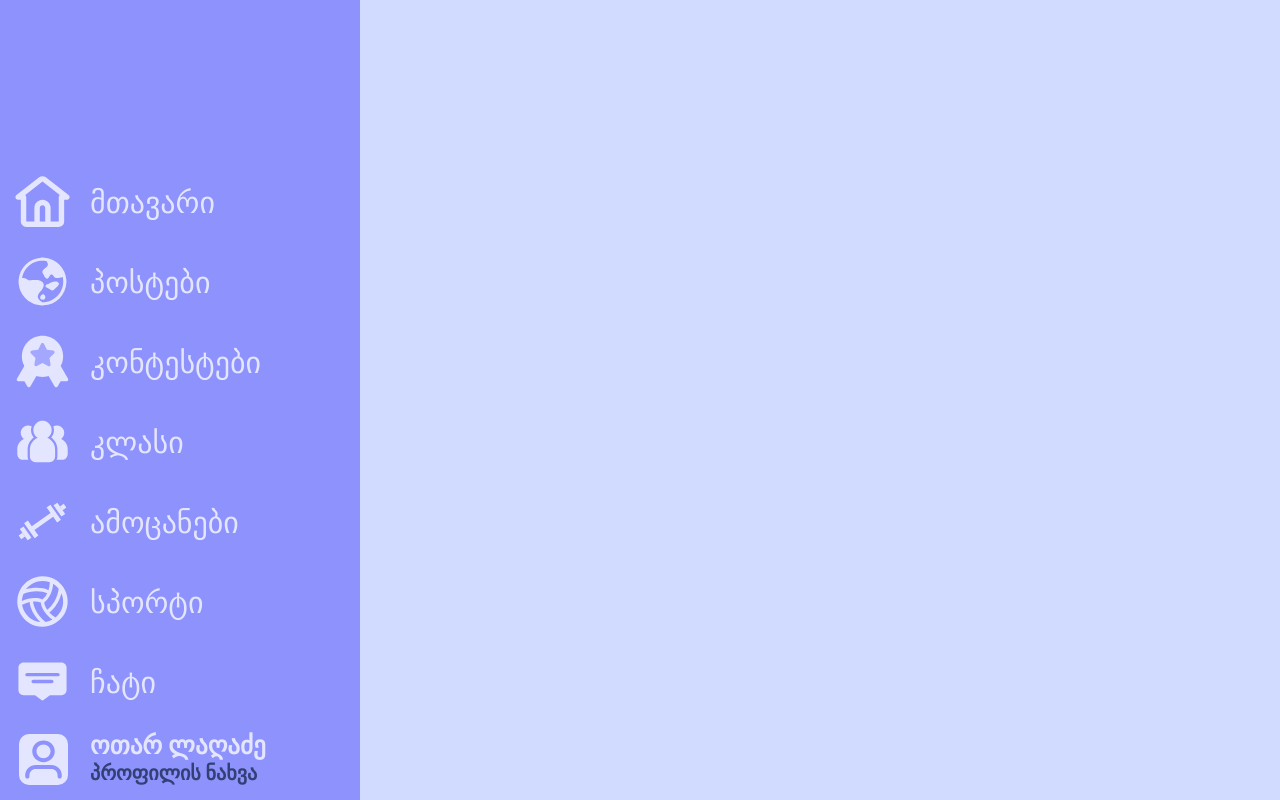
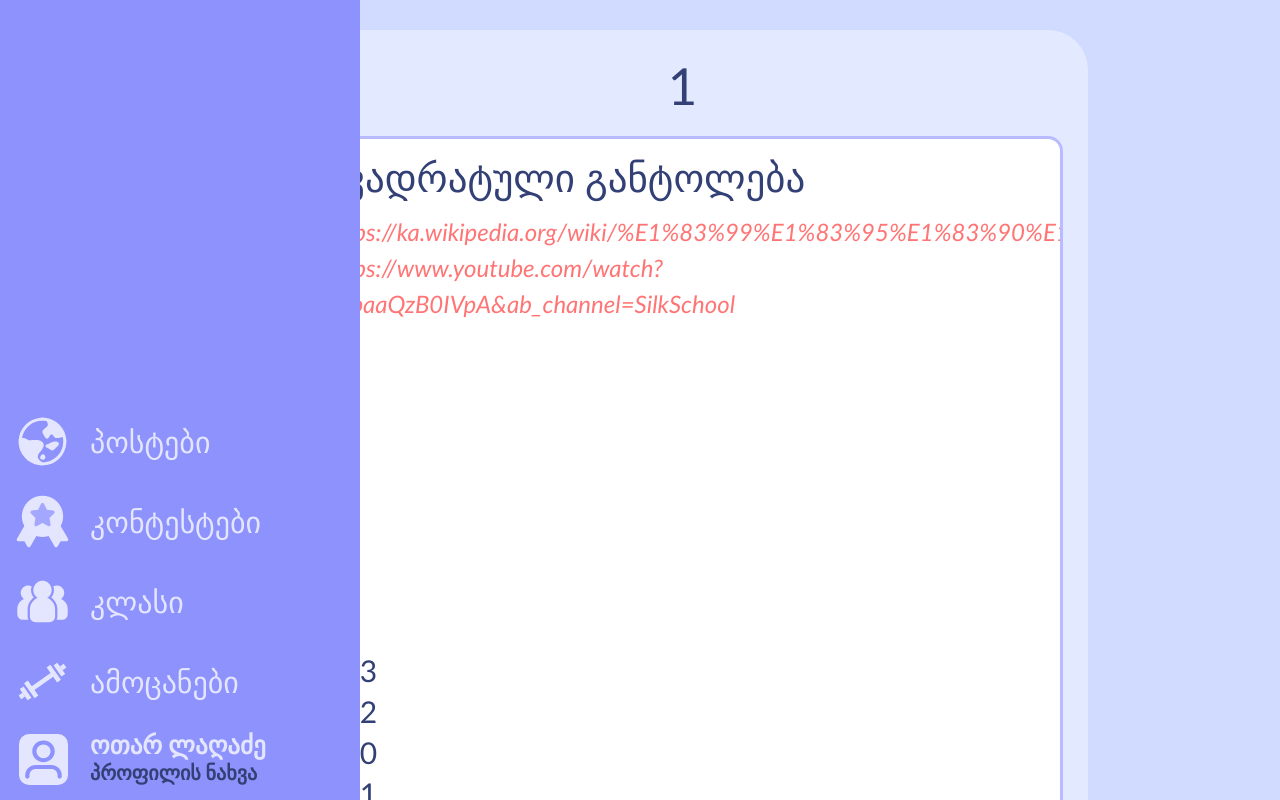
Before and after one commit to OtarLagadze/project, a React (Vite) app: page /class/1/1 in a window 1280 px wide. Shown: the top 800 px of the page. Built offline with nearby package versions, Linux system fonts and the light colour scheme.

Commit message:
done class

```diff
--- a/src/App.jsx
+++ b/src/App.jsx
@@ -5,7 +5,7 @@ import { Route, Routes } from "react-router-dom"
 import Navbar from "./components/Navbar"
 import Home from "./pages/Home"
 import Posts from "./pages/Posts"
-import Contest from "./pages/Contest"
+import Contests from "./pages/Contests"
 import Class from "./pages/Class"
 import Problemset from "./pages/Problemset"
 import Sports from "./pages/Sports"
@@ -14,6 +14,7 @@ import Profile from "./pages/profile"
 import ProblemsetSubject from "./pages/ProblemsetSubject"
 import ProblemsetProblem from "./pages/ProblemsetProblem"
 import PostsPost from "./pages/PostsPost"
+import ClassPage from "./pages/ClassPage"
 
 function App() {
   const [active, setActive] = useState(true);
@@ -25,7 +26,7 @@ function App() {
           <img src="/svg/sidebar/menu.svg" alt="menu"/>
         </div>
         {/* <div className="text">
-          <p>მთავარaი</p>
+          <p>მთავარი</p>
         </div> */}
       </div>
 
@@ -40,8 +41,10 @@ function App() {
             <Route path="/posts/page/:pageId" element={<Posts />} />s
             <Route path="/posts/:postId" element={<PostsPost />} />
 
-            <Route path="/contests" element={<Contest />} />
+            <Route path="/contests" element={<Contests />} />
+
             <Route path="/class" element={<Class />} />
+            <Route path="/class/:classId/:subject" element={<ClassPage />} />
 
             <Route path="/problemset" element={<Problemset />} />
             <Route path="/problemset/:subject" element={<ProblemsetSubject />} />
--- a/src/components/Navbar.jsx
+++ b/src/components/Navbar.jsx
@@ -5,13 +5,13 @@ import './Navbar.scss'
 
 function Navbar() {
   const data = [
-    {dir: "/", name: "მთავარი", icon: "home"},
+    // {dir: "/", name: "მთავარი", icon: "home"},
     {dir: "/posts/page/1", name: "პოსტები", icon: "earth"},
     {dir: "/contests", name: "კონტესტები", icon: "medal"},
     {dir: "/class", name: "კლასი", icon: "team"},
     {dir: "/problemset", name: "ამოცანები", icon: "gym"},
-    {dir: "/sports", name: "სპორტი", icon: "sports"},
-    {dir: "/chat", name: "ჩატი", icon: "chat"},
+    // {dir: "/sports", name: "სპორტი", icon: "sports"},
+    // {dir: "/chat", name: "ჩატი", icon: "chat"},
     // {dir: "/profile", name: "პროფილი", icon: "medal"},
   ]
 
--- a/src/pages/Class.jsx
+++ b/src/pages/Class.jsx
@@ -1,8 +1,25 @@
 import React from 'react'
+import { Link } from "react-router-dom"
+import './Class.scss'
 
 function Class() {
+  const data = ["მათემატიკა", "ქართული", "ინგლისური", "ისტორია", "გეოგრაფია", "ფიზიკა", "ქიმია", "ბიოლოგია", "ხელოვნება", "მუსიკა", "მოქალაქეობა", "რუსული"];
+  const classId = 1;
+
   return (
-    <div>კლასი</div>
+    <div className='classWrapper'>
+      <div className="subjects">
+        {
+          data.map((name, ind) => {
+            return (
+              <Link to={`/class/${classId}/${name}`} className="subject" key={ind}>
+                {name}
+              </Link>
+            )
+          })
+        }
+      </div>
+    </div>
   )
 }
 
--- /dev/null
+++ b/src/pages/Class.scss
@@ -0,0 +1,6 @@
+@import '../globals.scss';
+@import '../breackpoints.scss';
+
+.classWrapper {
+    margin-inline: 25vh;
+}
--- /dev/null
+++ b/src/pages/ClassPage.jsx
@@ -0,0 +1,62 @@
+import React from 'react'
+import { useParams } from 'react-router'
+import './classPage.scss'
+import { Link } from 'react-router-dom';
+
+const Topic = (data) => {
+    return (
+        <div className='cpageTopic'>
+            <h1>{data.name}</h1>
+            {
+                data.links.map((link, ind) => {
+                    return (
+                        <div className='cpageLink'>
+                            <a href={link} target='_blank' key={ind}>{link}</a>
+                        </div>
+                    )
+                })
+
+            }
+            {
+                data.problems.map((problem, ind) => {
+                    return (
+                        <div className='cpageProblem' key={ind}>
+                            <Link to={`/problemset/problem/${problem}`}>{problem}</Link>
+                        </div>
+                    )
+                })
+            }
+        </div>
+    )
+}
+
+function ClassPage() {
+  const params = useParams();
+  const data = [
+	{
+		"name": "კვადრატული განტოლება",
+		"links": ["https://ka.wikipedia.org/wiki/%E1%83%99%E1%83%95%E1%83%90%E1%83%93%E1%83%A0%E1%83%90%E1%83%A2%E1%83%A3%E1%83%9A%E1%83%98_%E1%83%92%E1%83%90%E1%83%9C%E1%83%A2%E1%83%9D%E1%83%9A%E1%83%94%E1%83%91%E1%83%90", "https://www.youtube.com/watch?v=baaQzB0IVpA&ab_channel=SilkSchool"],
+		"problems": [1, 2, 3, 4, 5, 23, 12, 11, 123, 432, 120, 551]
+	},
+
+	{
+		"name": "კვადრატული განტოლება",
+		"links": ["https://ka.wikipedia.org/wiki/%E1%83%99%E1%83%95%E1%83%90%E1%83%93%E1%83%A0%E1%83%90%E1%83%A2%E1%83%A3%E1%83%9A%E1%83%98_%E1%83%92%E1%83%90%E1%83%9C%E1%83%A2%E1%83%9D%E1%83%9A%E1%83%94%E1%83%91%E1%83%90", "https://www.youtube.com/watch?v=baaQzB0IVpA&ab_channel=SilkSchool"],
+		"problems": [23, 12, 111, 1232, 3, 120, 551]
+	}
+]
+  return (
+    <div className='cpageContainer'>
+        <div className="cpageHeader">
+            <h1>{params.subject}</h1>
+        </div>
+        {
+            data.map(({name, links, problems}, ind) => {
+                return <Topic name={name} links={links} problems={problems} key={ind} />
+            })
+        }
+    </div>
+  )
+}
+
+export default ClassPage
--- /dev/null
+++ b/src/pages/ClassPage.scss
@@ -0,0 +1,56 @@
+@import '../globals.scss';
+@import '../breackpoints.scss';
+
+.cpageContainer {
+    @include custom-card;
+    cursor: default;
+    position: relative;
+    top: 30px;
+    margin-inline: 15vw;
+    border-radius: 40px;
+    padding: 25px;
+    box-sizing: border-box;
+    margin-bottom: 70px;
+
+    .cpageHeader {
+        display: flex;
+        align-items: center;
+        justify-content: center;
+        margin-bottom: 20px;
+
+        h1 {
+            font-size: 1.7rem;
+        }
+    }
+}
+
+.cpageTopic {
+    background-color: white;
+    border: 3px solid map-get($color-mp, 'drop');
+    box-sizing: border-box;
+    padding: 20px;
+    padding-top: 15px;
+    overflow: hidden;
+    margin-bottom: 10px;
+    border-radius: 15px;
+
+    h1 {
+        font-size: 1.3rem;
+        margin-bottom: 10px;
+    }
+
+    .cpageLink {
+        a {
+            &:hover {
+                text-decoration: underline;
+            }
+            color: #ff7474;
+            font-style: italic;
+            font-size: .8rem;
+        }
+    }
+
+    .cpageProblem {
+        margin-top: 5px;
+    }
+}
--- a/src/pages/Contest.jsx
+++ /dev/null
@@ -1,9 +0,0 @@
-import React from 'react'
-
-function Contest() {
-  return (
-    <div>კონტესტები</div>
-  )
-}
-
-export default Contest
--- /dev/null
+++ b/src/pages/Contests.jsx
@@ -0,0 +1,17 @@
+import React from 'react'
+import './Contests.scss'
+
+function Contests() {
+  const data = [1, 2, 3, 4, 5, 6, 7, 8, 9, 10];
+  return (
+    <div className='consWrapper'>
+      <div className="consBlock">
+        {
+
+        }
+      </div>
+    </div>
+  )
+}
+
+export default Contests
--- /dev/null
+++ b/src/pages/Contests.scss
@@ -0,0 +1,14 @@
+@import '../globals.scss';
+@import '../breackpoints.scss';
+
+.consWrapper {
+    @include custom-card;
+    cursor: default;
+    position: relative;
+    top: 30px;
+    margin-inline: 30px;
+    border-radius: 40px;
+    padding: 25px;
+    box-sizing: border-box;
+    margin-bottom: 70px;
+}
```
